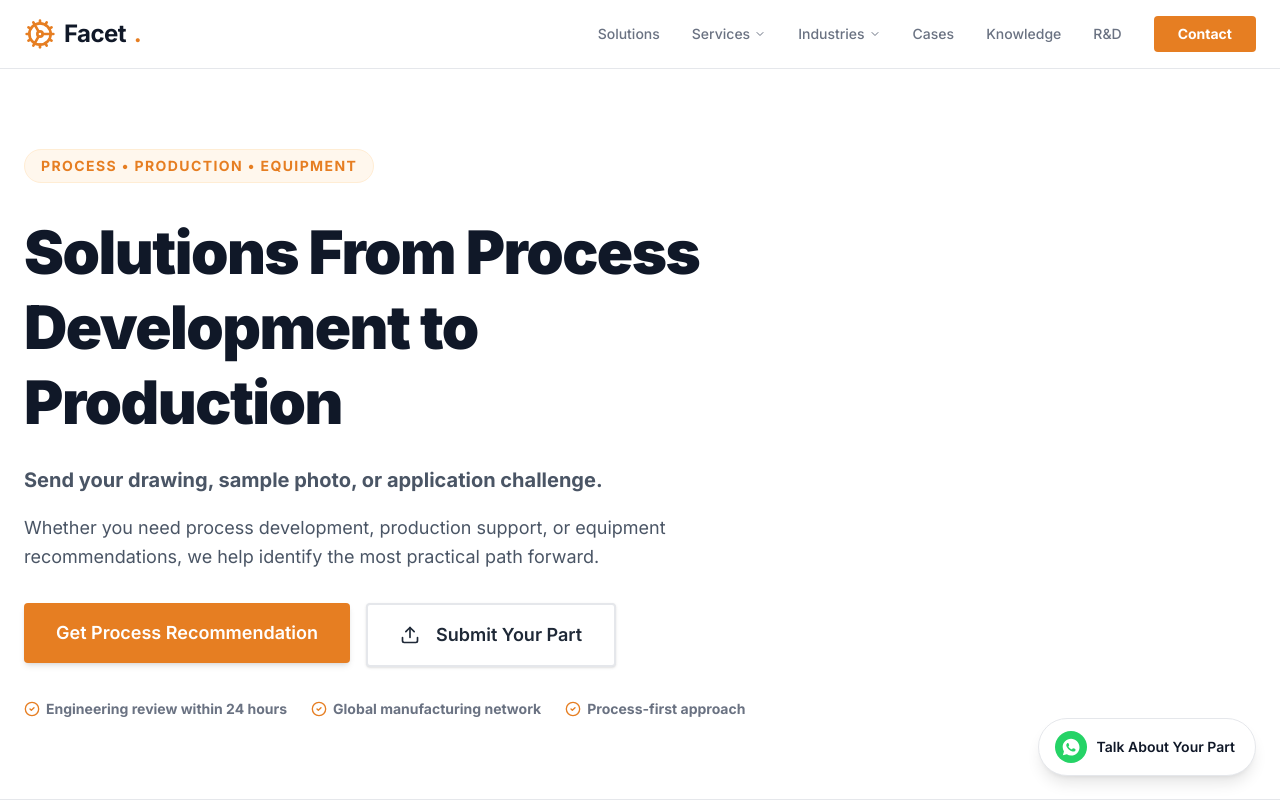
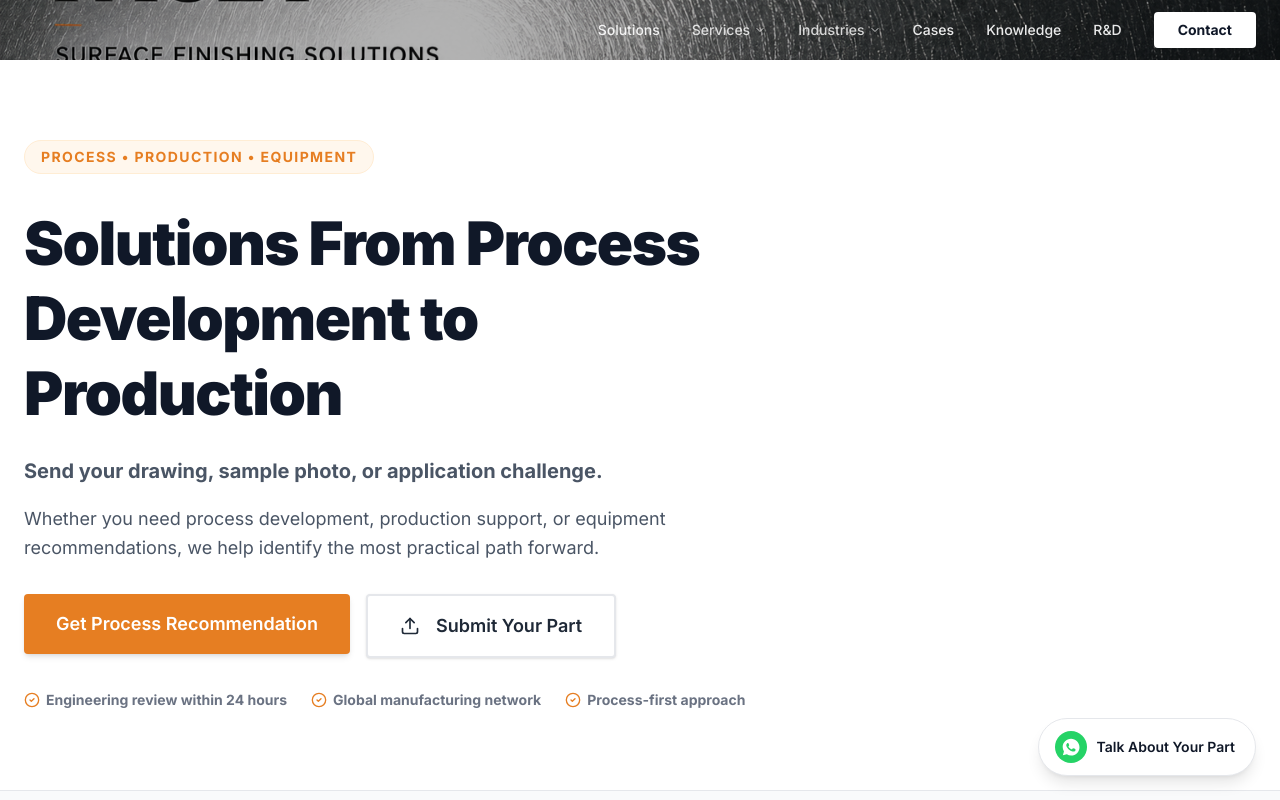
Before and after one commit to EricFTC/machine-solution, a React (Vite) app: page / in a window 1280 px wide. Shown: the top 800 px of the page. Built offline with nearby package versions, Linux system fonts and the light colour scheme.

Commit message:
feat: banner as navbar bg, remove Facet logo from header

```diff
--- a/src/layouts/MainLayout.tsx
+++ b/src/layouts/MainLayout.tsx
@@ -1,6 +1,6 @@
 import { useState } from 'react';
 import { Outlet, Link, useLocation } from "react-router-dom";
-import { Cog, ChevronDown, Mail } from "lucide-react";
+import { ChevronDown, Mail } from "lucide-react";
 import { cn } from "../lib/utils";
 
 const WhatsAppIcon = ({ className }: { className?: string }) => (
@@ -14,8 +14,8 @@ function NavDropdown({ label, items, isActive }: { label: string; items: { name:
   return (
     <div className="relative" onMouseEnter={() => setOpen(true)} onMouseLeave={() => setOpen(false)}>
       <button className={cn(
-        "transition-colors hover:text-gray-900 flex items-center gap-1 font-medium text-sm",
-        isActive ? "text-gray-900 font-semibold" : "text-gray-500"
+        "transition-colors hover:text-white flex items-center gap-1 font-medium text-sm",
+        isActive ? "text-white font-semibold" : "text-white/80"
       )}>
         {label} <ChevronDown className={cn("w-3 h-3 transition-transform", open && "rotate-180")} />
       </button>
@@ -57,45 +57,48 @@ export default function MainLayout() {
 
   return (
     <div className="min-h-screen bg-base-bg text-base-text font-sans selection:bg-accent-orange selection:text-white flex flex-col relative">
-      <header className="bg-white border-b border-gray-200 py-4 sticky top-0 z-[60]">
-        <div className="max-w-7xl mx-auto px-6 flex justify-between items-center">
-          <Link to="/" className="flex items-center gap-2 font-bold text-gray-900 text-2xl tracking-tight">
-            <Cog className="w-8 h-8 text-accent-orange" />
-            Facet<span className="text-accent-orange">.</span>
-          </Link>
+      {/* Navbar with banner background */}
+      <header className="relative bg-cover bg-center bg-no-repeat py-3 sticky top-0 z-[60]" style={{ backgroundImage: 'url(/images/facet-banner-wide.png)', backgroundSize: 'cover' }}>
+        {/* Overlay for better text readability */}
+        <div className="absolute inset-0 bg-black/30 pointer-events-none"></div>
+
+        <div className="relative max-w-7xl mx-auto px-6 flex justify-between items-center">
+          {/* No logo - banner serves as brand */}
+          <div className="w-24 lg:w-48"></div>
 
           {/* Desktop nav */}
-          <div className="hidden lg:flex gap-8 items-center font-medium text-sm text-gray-500">
-            <Link to="/solutions" className={cn("transition-colors hover:text-gray-900", location.pathname === '/solutions' && "text-gray-900 font-semibold")}>Solutions</Link>
+          <div className="hidden lg:flex gap-8 items-center font-medium text-sm text-white/90">
+            <Link to="/solutions" className={cn("transition-colors hover:text-white", location.pathname === '/solutions' && "text-white font-semibold")}>Solutions</Link>
             <NavDropdown label="Services" items={serviceItems} isActive={isServicesActive} />
             <NavDropdown label="Industries" items={industryItems} isActive={isIndustriesActive} />
-            <Link to="/cases" className={cn("transition-colors hover:text-gray-900", location.pathname === '/cases' && "text-gray-900 font-semibold")}>Cases</Link>
-            <Link to="/knowledge" className={cn("transition-colors hover:text-gray-900", location.pathname === '/knowledge' && "text-gray-900 font-semibold")}>Knowledge</Link>
-            <Link to="/advanced-surface-technologies" className={cn("transition-colors hover:text-gray-900", location.pathname === '/advanced-surface-technologies' && "text-gray-900 font-semibold")}>R&D</Link>
-            <Link to="/contact" className="bg-accent-orange hover:bg-accent-orange-hover text-white font-bold py-2 px-6 rounded transition-colors !text-sm">Contact</Link>
+            <Link to="/cases" className={cn("transition-colors hover:text-white", location.pathname === '/cases' && "text-white font-semibold")}>Cases</Link>
+            <Link to="/knowledge" className={cn("transition-colors hover:text-white", location.pathname === '/knowledge' && "text-white font-semibold")}>Knowledge</Link>
+            <Link to="/advanced-surface-technologies" className={cn("transition-colors hover:text-white", location.pathname === '/advanced-surface-technologies' && "text-white font-semibold")}>R&D</Link>
+            <Link to="/contact" className="bg-white hover:bg-gray-100 text-gray-900 font-bold py-2 px-6 rounded transition-colors !text-sm">Contact</Link>
           </div>
 
           {/* Mobile menu button */}
-          <button className="lg:hidden p-2 text-gray-600" onClick={() => setMobileMenuOpen(!mobileMenuOpen)}>
+          <button className="lg:hidden p-2 text-white" onClick={() => setMobileMenuOpen(!mobileMenuOpen)}>
             <svg className="w-6 h-6" fill="none" stroke="currentColor" viewBox="0 0 24 24"><path strokeLinecap="round" strokeLinejoin="round" strokeWidth={2} d="M4 6h16M4 12h16M4 18h16" /></svg>
           </button>
         </div>
 
         {/* Mobile menu */}
         {mobileMenuOpen && (
-          <div className="lg:hidden border-t border-gray-200 bg-white px-6 py-4 space-y-3">
-            <Link to="/solutions" className="block py-2 text-gray-700 font-medium" onClick={() => setMobileMenuOpen(false)}>Solutions</Link>
-            <div className="pl-4 space-y-2 border-l-2 border-gray-200">
-              <span className="block text-xs font-bold uppercase tracking-widest text-gray-400 pt-2">Services</span>
-              {serviceItems.map(i => <Link key={i.path} to={i.path} className="block py-1 text-sm text-gray-600" onClick={() => setMobileMenuOpen(false)}>{i.name}</Link>)}
+          <div className="lg:hidden border-t border-white/20 bg-black/50 backdrop-blur-sm px-6 py-4 space-y-3">
+            <Link to="/solutions" className="block py-2 text-white font-medium" onClick={() => setMobileMenuOpen(false)}>Solutions</Link>
+            <div className="pl-4 space-y-2 border-l-2 border-white/20">
+              <span className="block text-xs font-bold uppercase tracking-widest text-white/60 pt-2">Services</span>
+              {serviceItems.map(i => <Link key={i.path} to={i.path} className="block py-1 text-sm text-white/80" onClick={() => setMobileMenuOpen(false)}>{i.name}</Link>)}
             </div>
-            <div className="pl-4 space-y-2 border-l-2 border-gray-200">
-              <span className="block text-xs font-bold uppercase tracking-widest text-gray-400 pt-2">Industries</span>
-              {industryItems.map(i => <Link key={i.path} to={i.path} className="block py-1 text-sm text-gray-600" onClick={() => setMobileMenuOpen(false)}>{i.name}</Link>)}
+            <div className="pl-4 space-y-2 border-l-2 border-white/20">
+              <span className="block text-xs font-bold uppercase tracking-widest text-white/60 pt-2">Industries</span>
+              {industryItems.map(i => <Link key={i.path} to={i.path} className="block py-1 text-sm text-white/80" onClick={() => setMobileMenuOpen(false)}>{i.name}</Link>)}
             </div>
-            <Link to="/cases" className="block py-2 text-gray-700 font-medium" onClick={() => setMobileMenuOpen(false)}>Cases</Link>
-            <Link to="/knowledge" className="block py-2 text-gray-700 font-medium" onClick={() => setMobileMenuOpen(false)}>Knowledge</Link>
-            <Link to="/contact" className="block py-2 text-accent-orange font-bold" onClick={() => setMobileMenuOpen(false)}>Contact</Link>
+            <Link to="/cases" className="block py-2 text-white font-medium" onClick={() => setMobileMenuOpen(false)}>Cases</Link>
+            <Link to="/knowledge" className="block py-2 text-white font-medium" onClick={() => setMobileMenuOpen(false)}>Knowledge</Link>
+            <Link to="/advanced-surface-technologies" className="block py-2 text-white font-medium" onClick={() => setMobileMenuOpen(false)}>R&D</Link>
+            <Link to="/contact" className="block py-2 text-white font-bold" onClick={() => setMobileMenuOpen(false)}>Contact</Link>
           </div>
         )}
       </header>
@@ -107,7 +110,6 @@ export default function MainLayout() {
       <footer className="bg-white py-12 border-t border-gray-200 text-center text-gray-500 relative z-10">
         <div className="max-w-7xl mx-auto px-6 flex flex-col md:flex-row justify-between items-center gap-4">
           <div className="flex items-center gap-2 font-bold text-gray-900 text-xl tracking-tight">
-            <Cog className="w-6 h-6 text-accent-orange" />
             Facet
           </div>
           <div className="flex flex-wrap gap-6 text-sm justify-center">
```
